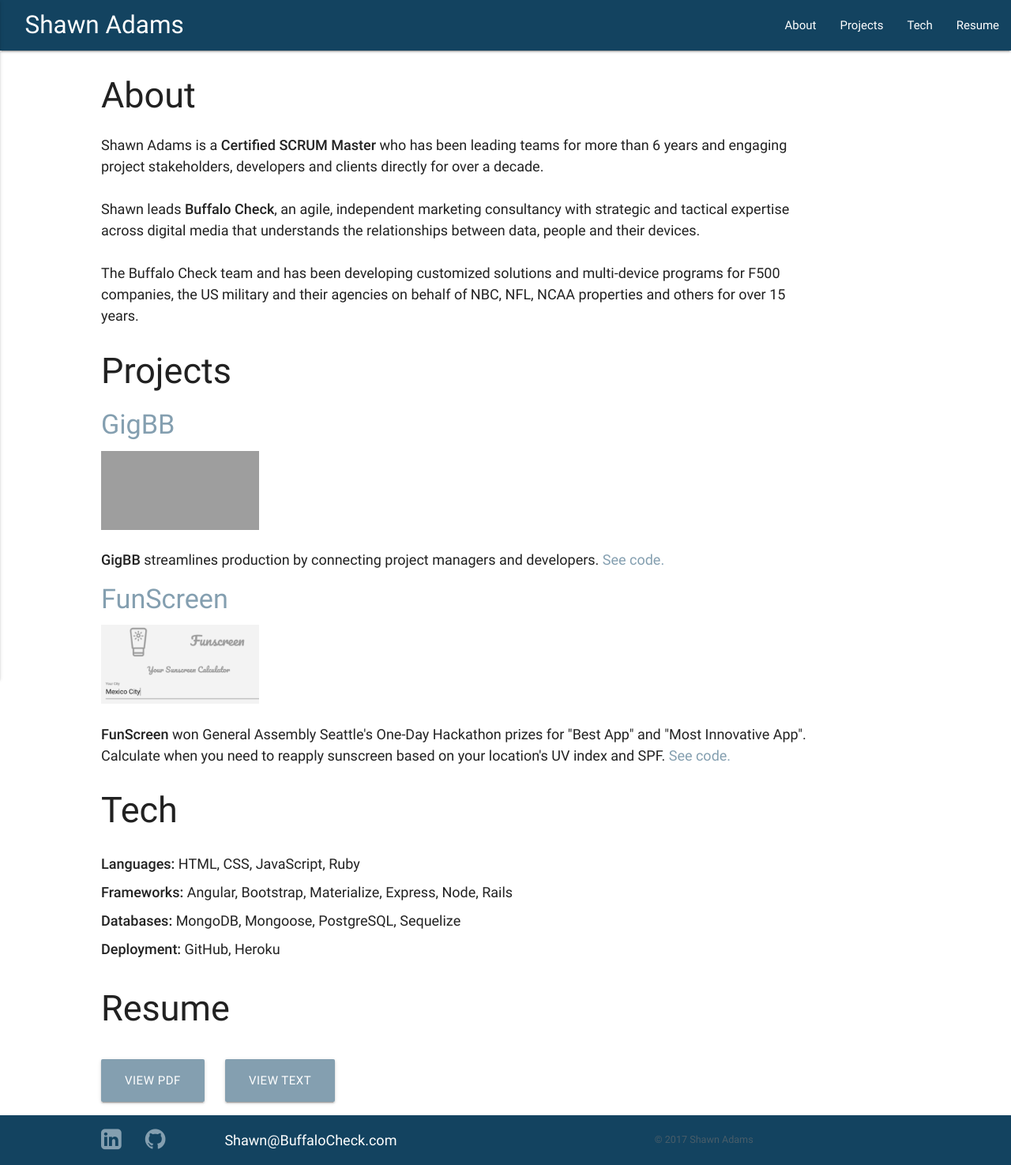
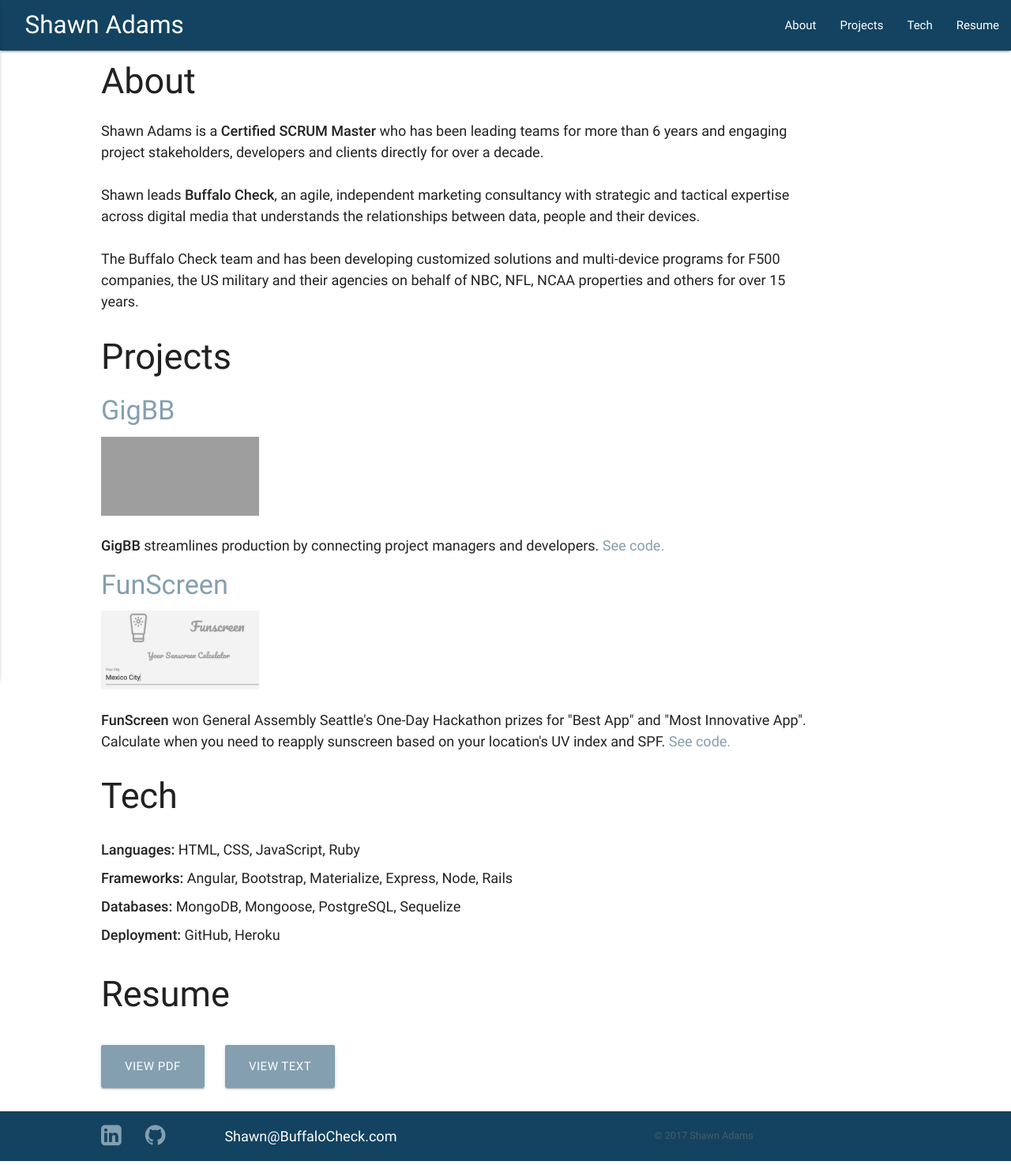
Before and after one commit to buffalocheck/buffalocheck.github.io, a website: page index.html in a window 1280 px wide. Shown: the whole page at 79% size. Drawn offline with nearby package versions, Linux system fonts and the light colour scheme; grey boxes are pictures that could not be loaded.

Commit message:
added margin/padding to h1's & resized to 3em

```diff
--- a/style.css
+++ b/style.css
@@ -31,9 +31,13 @@
         margin: 0 20% 0 10%;
     }
 
-    h1 {
+    #aboutSection h1 {
         font-size: 3em;
         /*margin-top: 2em;*/
+        /*        padding-top: 190px;*/
+        /*margin-top: -170px;*/
+        padding-top: 2em;
+        margin-top: -1.7em;
     }
 
     p,
@@ -47,8 +51,11 @@
     }
     /*=====projects======*/
 
-    .proj h1 {
-        margin-top: 2em;
+    #projectsSection h1 {
+        /*margin-top: 2em;*/
+        padding-top: 1.5em;
+        margin-top: -1.2em;
+        font-size: 3em;
     }
 
     .proj a {
@@ -70,7 +77,24 @@
         -webkit-filter: grayscale(0%);
         filter: grayscale(0%);
     }
+    /*=======tech========*/
+
+    #techSection {
+        margin-top: 2em;
+    }
+
+    #techSection h1 {
+        font-size: 3em;
+    }
     /*======resume=======*/
+
+    #resumeSection {
+        margin-bottom: 1em;
+    }
+
+    #resumeSection h1 {
+        font-size: 3em;
+    }
     /*    .resume-btns {
         margin: 1em 0;
     }
```
